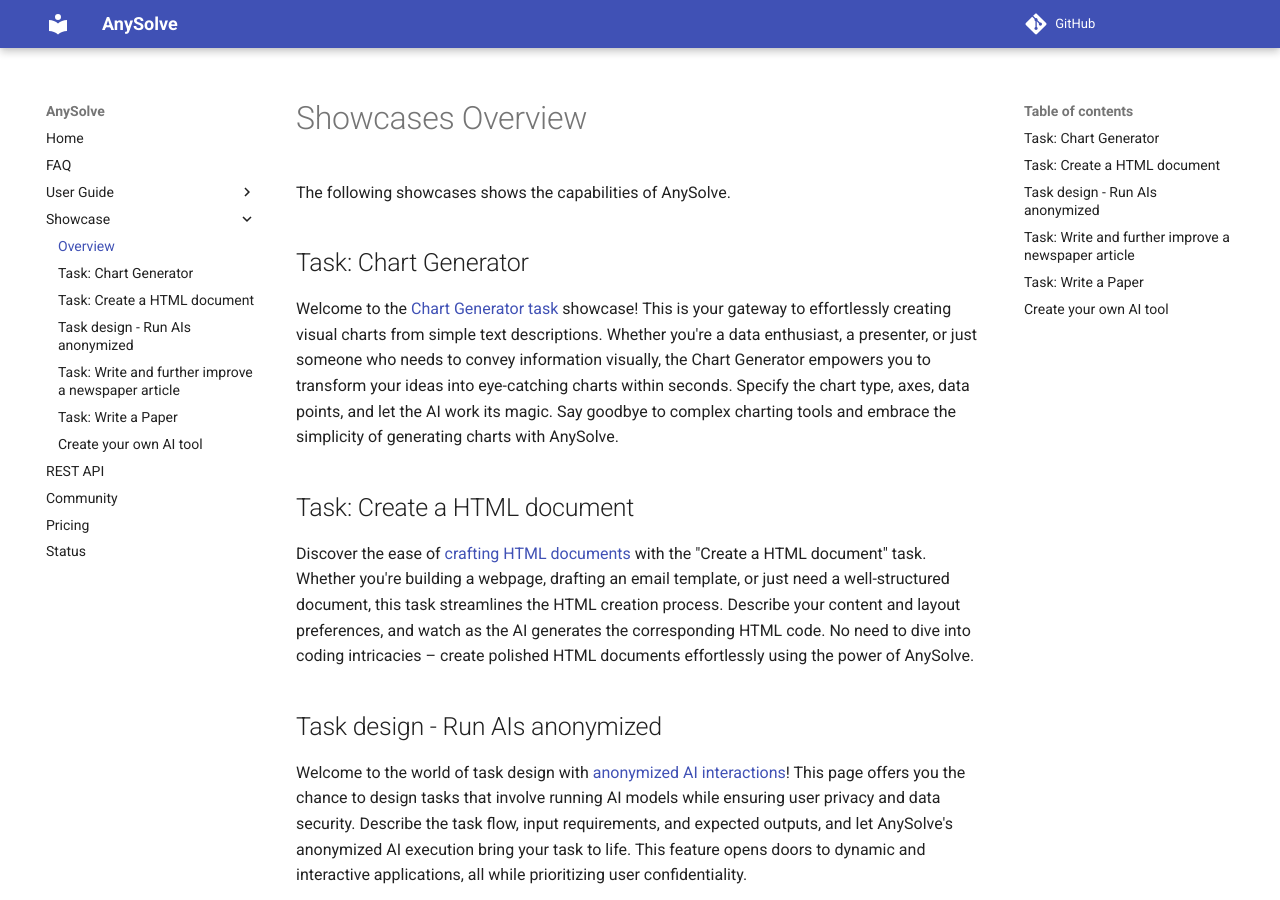
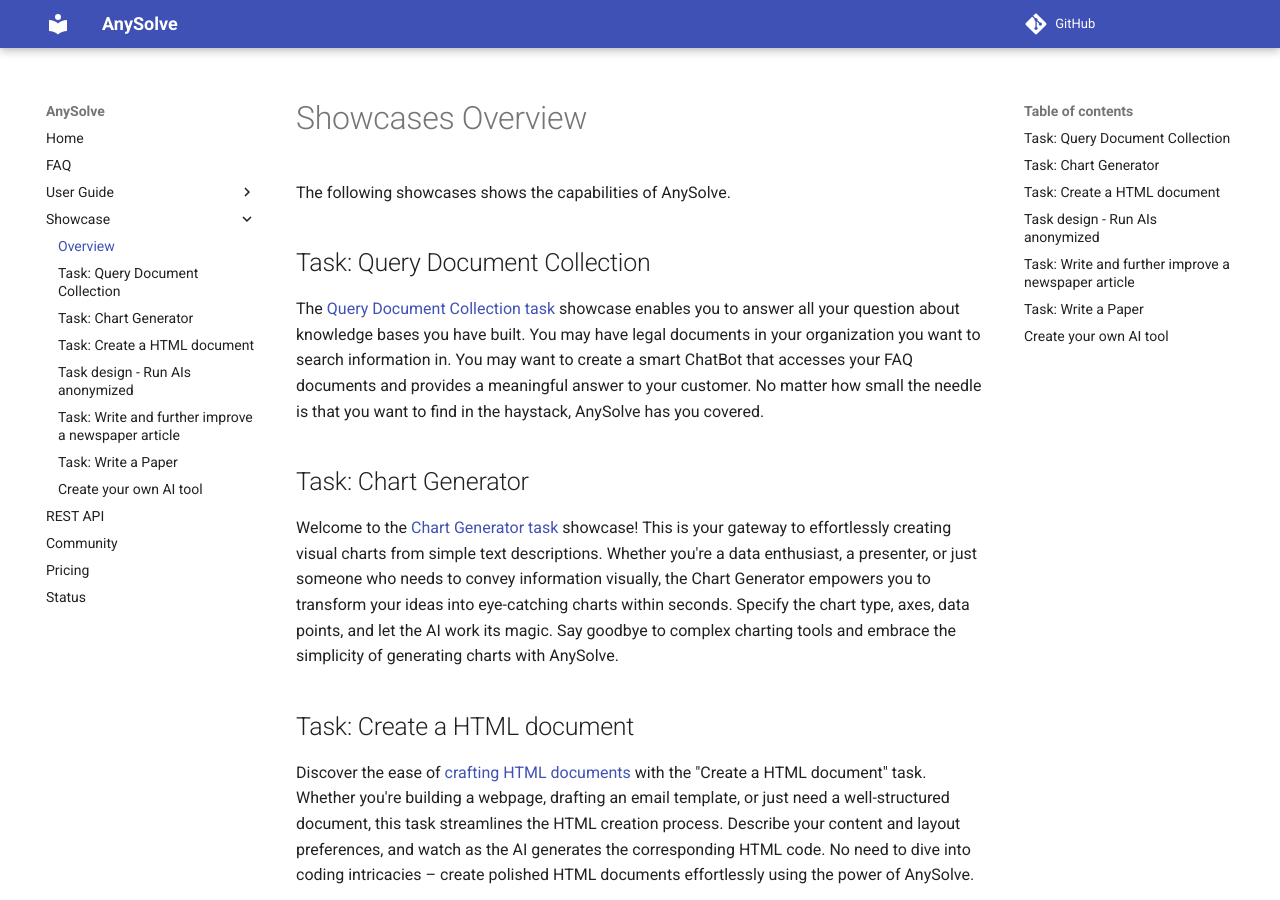
Before and after one commit to BlackriverOrg/anysolve-docs, an MkDocs documentation site: the page built from docs/showcase/overview.md, in a window 1280 px wide and 900 px high. Built offline with MkDocs 1.6.1 and Material for MkDocs 9.7.7, drawn with Linux system fonts in a browser that asks for light colours; comment, search, counter and statistics services are not loaded.

Commit message:
add knowledge base

```diff
--- a/docs/showcase/overview.md
+++ b/docs/showcase/overview.md
@@ -1,6 +1,10 @@
 # Showcases Overview
 
 The following showcases shows the capabilities of AnySolve.
+
+## Task: Query Document Collection
+
+The [Query Document Collection task](../query-document-collection/query-knowledge-base) showcase enables you to answer all your question about knowledge bases you have built. You may have legal documents in your organization you want to search information in. You may want to create a smart ChatBot that accesses your FAQ documents and provides a meaningful answer to your customer. No matter how small the needle is that you want to find in the haystack, AnySolve has you covered.
 
 ## Task: Chart Generator
 
--- a/mkdocs.yml
+++ b/mkdocs.yml
@@ -17,6 +17,7 @@
       - "Overview": "guide/overview.md"
   - "Showcase":
       - "Overview": "showcase/overview.md"
+      - "Task: Query Document Collection": "showcase/query-document-collection/query-knowledge-base"
       - "Task: Chart Generator": "showcase/chart-generator/chart-generator.md"
       - "Task: Create a HTML document": "showcase/create-html-document/create-html-document.md"
       - "Task design - Run AIs anonymized": "showcase/anonymize-ai/anonymize-ai.md"
```
Also changed, not shown: docs/showcase/query-document-collection/query-knowledge-base.md (added, +33 -0 lines), docs/showcase/query-document-collection/add-document.png (added), docs/showcase/query-document-collection/query-knowledge-base.jpg (added), docs/showcase/query-document-collection/query.png (added), 1 other file.
